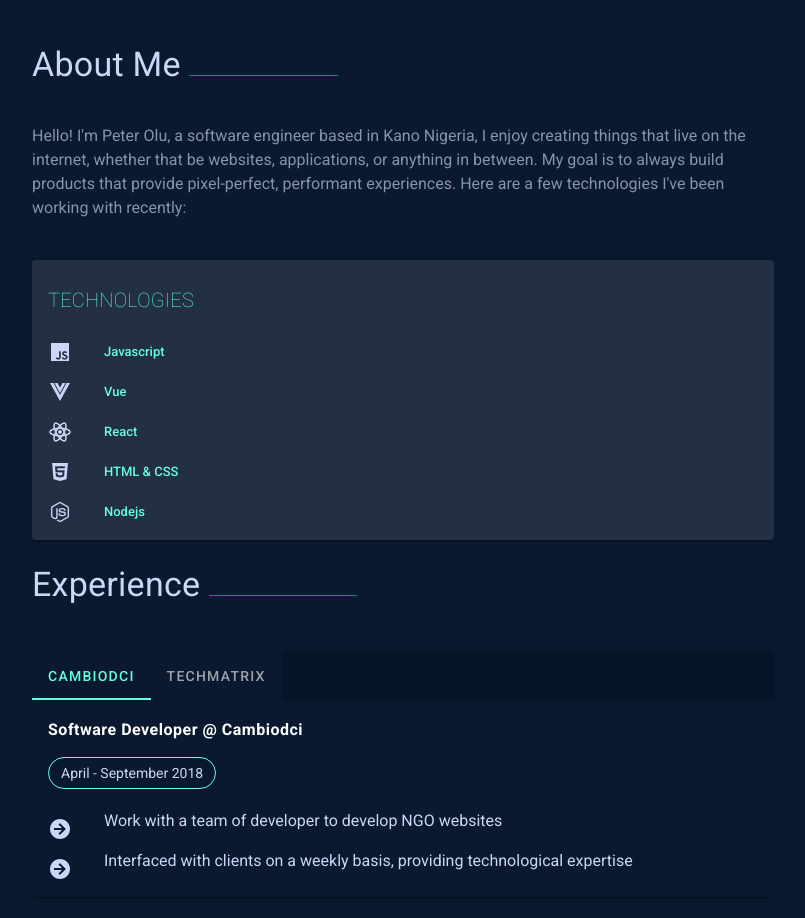
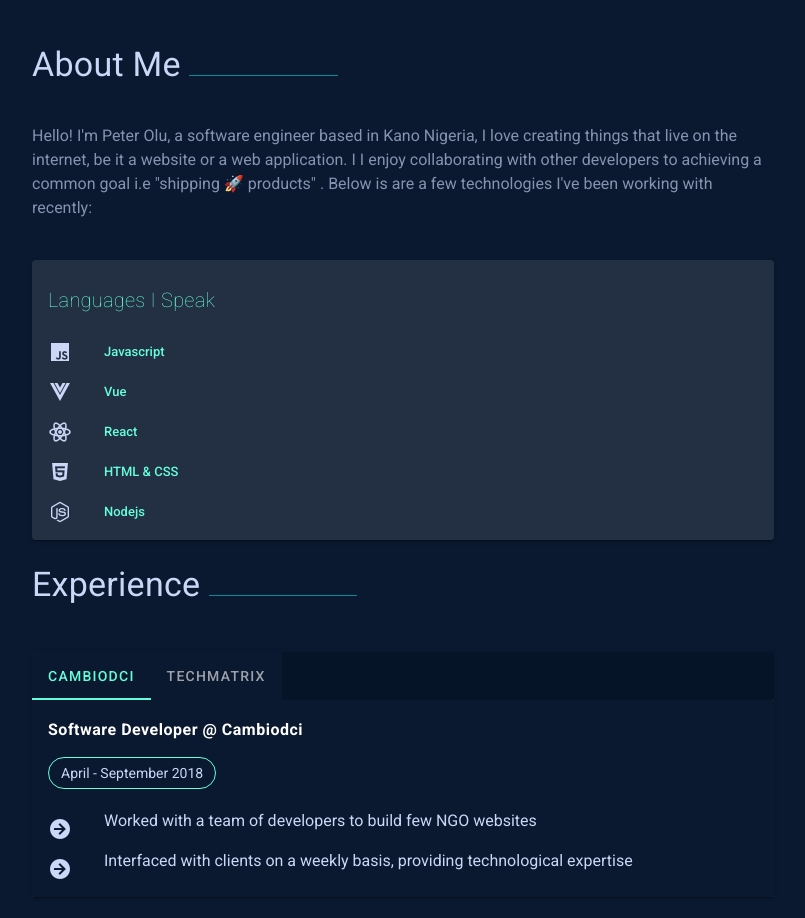
Before and after one commit to pemeraldy/mePortfolio, a Vue app: page / in a window 1280 px wide. Shown: the part 740-1658 px from the top of the page, without its empty margins (237-1042 px from the left). Built offline with nearby package versions, Linux system fonts and the light colour scheme.

Commit message:
few changes

```diff
--- a/src/components/AboutApp.vue
+++ b/src/components/AboutApp.vue
@@ -14,15 +14,15 @@
         </div>
         <div class="dispplay-1 primaryText--text my-10">
           Hello! I'm Peter Olu, a software engineer based in Kano Nigeria, I
-          enjoy creating things that live on the internet, whether that be
-          websites, applications, or anything in between. My goal is to always
-          build products that provide pixel-perfect, performant experiences.
-          Here are a few technologies I've been working with recently:
+          love creating things that live on the internet, be it a website or a
+          web application. I I enjoy collaborating with other developers to
+          achieving a common goal i.e "shipping 🚀 products" . Below is are a
+          few technologies I've been working with recently:
         </div>
         <v-card class="mx-auto">
           <v-list dense color="backgroundSecondary">
             <v-card-title class="font-weight-thin success--text"
-              >TECHNOLOGIES</v-card-title
+              >Languages I Speak</v-card-title
             >
             <v-list-item-group color="primary">
               <v-list-item v-for="(skill, i) in skills" :key="i">
--- a/src/components/Experience.vue
+++ b/src/components/Experience.vue
@@ -116,7 +116,7 @@ export default {
   data: () => ({
     dutiesOne: [
       {
-        text: "Work with a team of developer to develop NGO websites",
+        text: "Worked with a team of developers to build few NGO websites",
         icon: "mdi-arrow-right-circle",
       },
       {
@@ -127,12 +127,13 @@ export default {
     ],
     dutiesTwo: [
       {
-        text: "Work with a team of developer to develop NGO websites",
+        text:
+          "Worked remotely with a team of three developers to build a web GIS application ",
         icon: "mdi-arrow-right-circle",
       },
       {
         text:
-          "Interfaced with clients on a weekly basis, providing technological expertise",
+          "Created client's update reports and made presentations of progress during online meetings",
         icon: "mdi-arrow-right-circle",
       },
     ],
```
